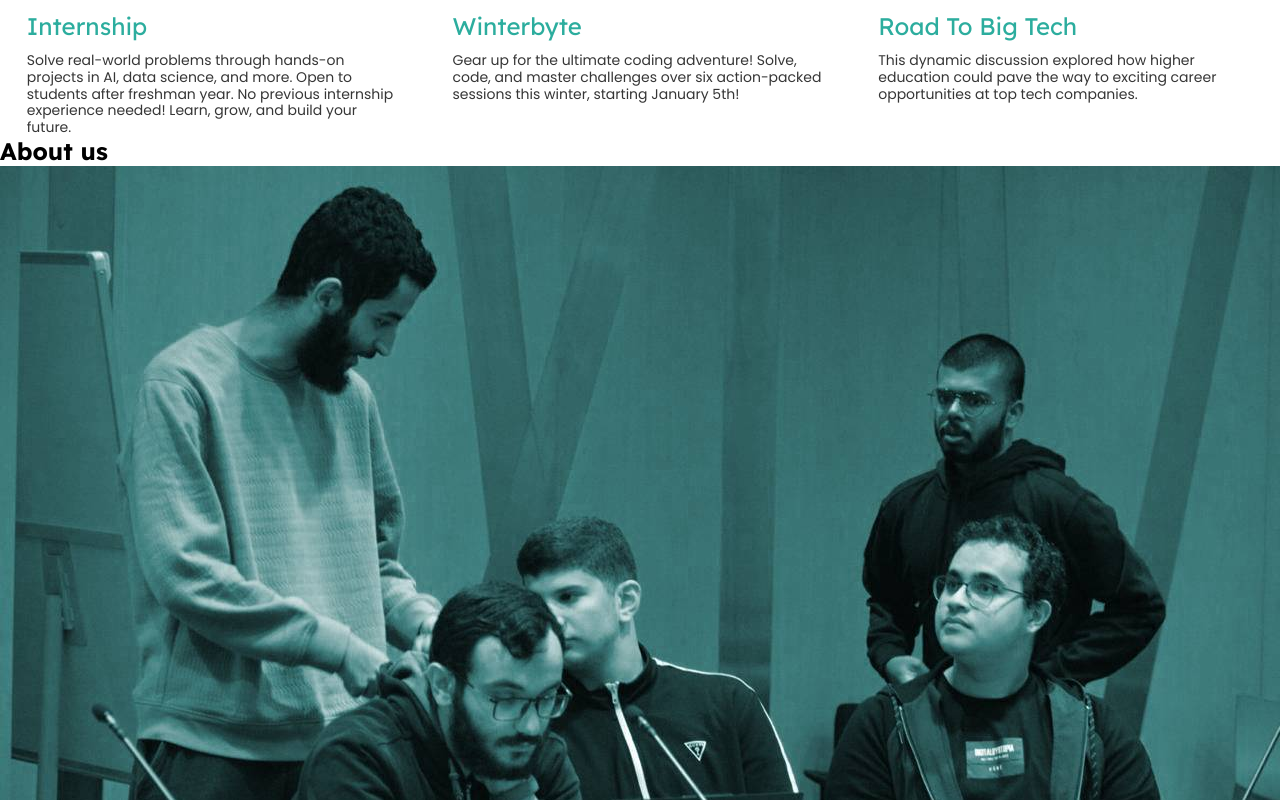
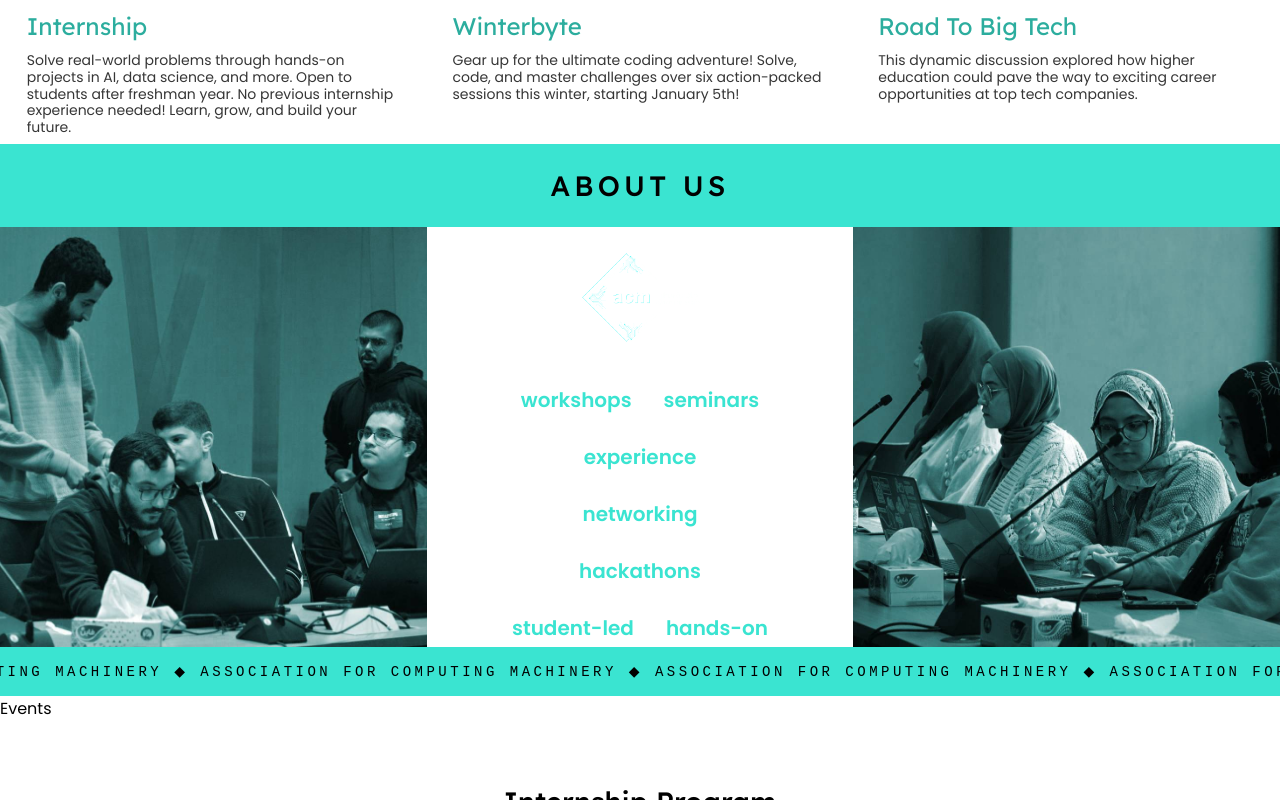
Before and after one commit to acm-qu/ACM-Landing-Page, a React (Vite) app: page / in a window 1280 px wide. Shown: the part 560-1360 px from the top of the page. Built offline with nearby package versions, Linux system fonts and the light colour scheme.

Commit message:
feat: added about us styling

```diff
--- a/src/styles/about-us.css
+++ b/src/styles/about-us.css
@@ -0,0 +1,95 @@
+/* styles/about-us.css */
+
+.about-header {
+    background: var(--primary);
+    color: var(--black);
+    padding: 1.5rem 0;
+    display: flex;
+    justify-content: center;
+    margin-top: 0.5rem;
+}
+
+
+.about-header h2 {
+    font-size: 28px;
+    font-weight: 500;
+    letter-spacing: 0.15em;
+    text-transform: uppercase;
+}
+
+.about-grid {
+    display: grid;
+    grid-template-columns: repeat(3, 1fr);
+    width: 100%;
+}
+
+.about-image {
+    width: 100%;
+    height: 420px;
+    object-fit: cover;
+
+}
+
+.about-center {
+    display: flex;
+    flex-direction: column;
+    align-items: center;
+    justify-content: center;
+    gap: 1rem;
+    color: var(--primary);
+    font-weight: 600;
+    font-size: 1.25rem;
+    line-height: 1.25;
+}
+
+.about-logo {
+    width: 9rem;
+    opacity: 0.8;
+}
+
+.about-keywords {
+    display: flex;
+    flex-wrap: wrap;
+    justify-content: center;
+    gap: 2rem 2rem;
+    /* x-gap 8, y-gap 4 */
+    max-width: 16rem;
+    /* ≈ max-w-xs */
+    text-align: center;
+    margin-bottom: 0.25rem;
+}
+
+.about-footer {
+    background: var(--primary);
+    overflow: hidden;
+}
+
+.about-ticker {
+    white-space: nowrap;
+    padding: 1rem 0;
+    font-family: monospace;
+    font-size: 0.875rem;
+    letter-spacing: 0.25em;
+    color: var(--black);
+    animation: marquee 15s linear infinite;
+}
+
+@keyframes marquee {
+    0% {
+        transform: translateX(0);
+    }
+
+    100% {
+        transform: translateX(-50%);
+    }
+}
+
+@media (max-width: 768px) {
+    .about-grid {
+        grid-template-columns: 1fr;
+    }
+
+    .about-image {
+        height: 260px;
+    }
+}
```
